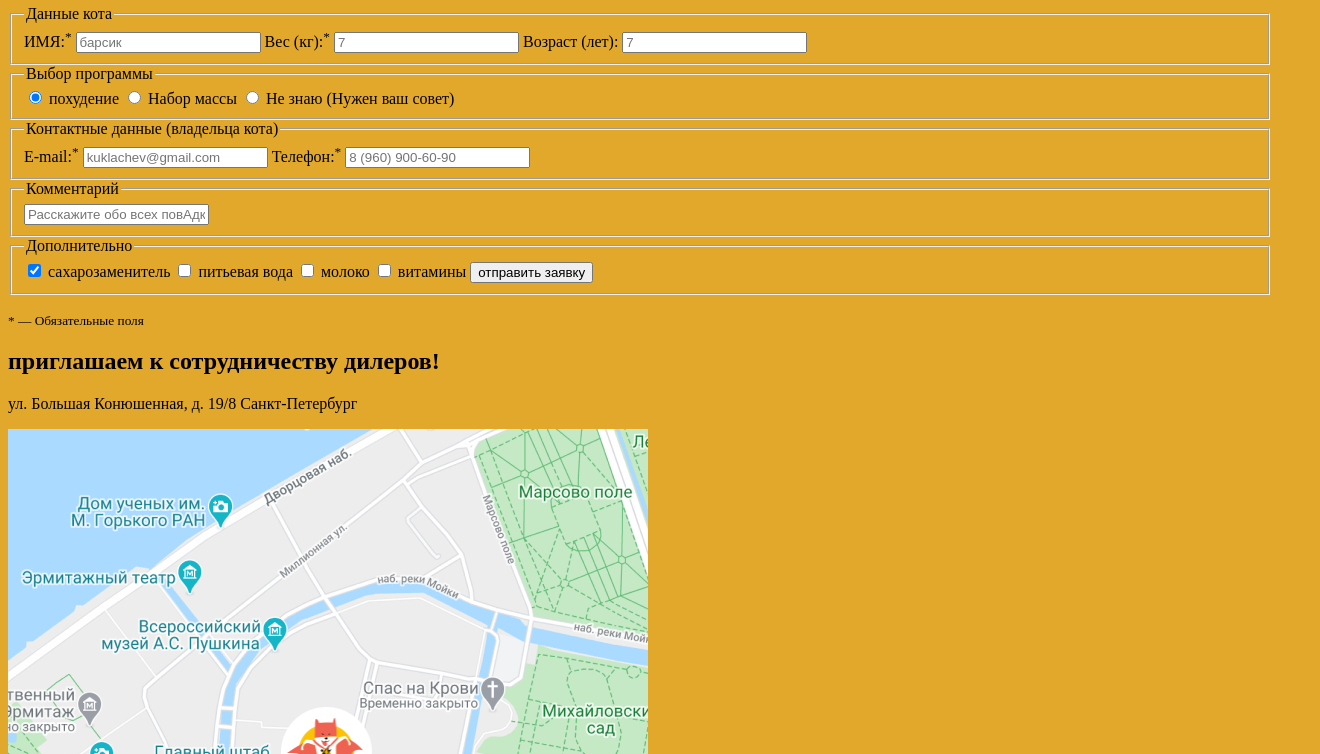
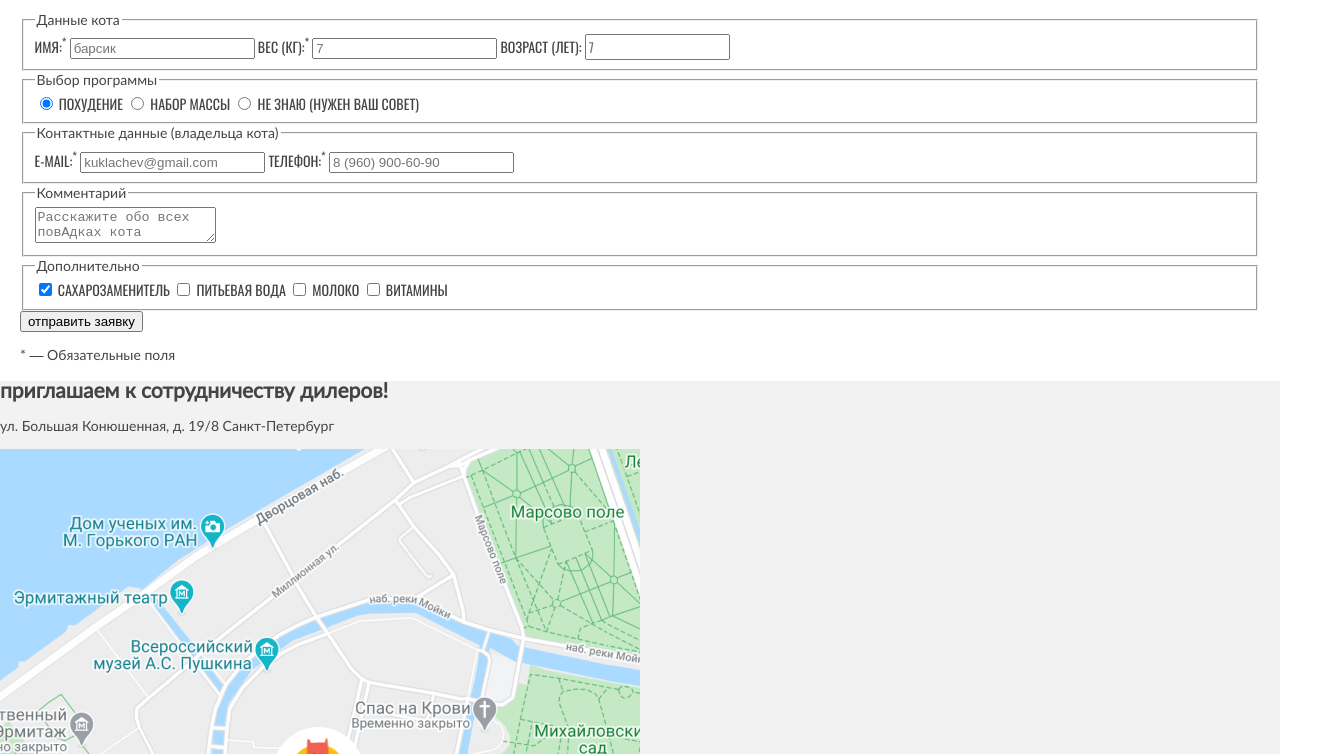
Before and after one commit to htmlacademy-adaptive/2132761-cat-energy-28, a website: page source/form.html in a window 1280 px wide. Shown: the part 250-1004 px from the top of the page, 1320 px wide, since content can reach past the window. Drawn offline with nearby package versions, Linux system fonts and the light colour scheme; files that its build step writes are made by us from their sources.

Commit message:
Добавляет файлы .less и стилизацию

```diff
--- a/source/form.html
+++ b/source/form.html
@@ -3,15 +3,15 @@
 
 <head>
   <meta charset="utf-8">
-  <link rel="stylesheet" href="../source/css/style.css">
+  <link rel="stylesheet" href="css/style.css">
   <title>HTML Academy: Кэт энерджи</title>
 </head>
 
 <body class="page__body selection">
   <header class="main-header">
     <a class="main-header__logo" href="index.html">
-      <img src="img/logo-pic.svg"  alt="Логотип Кэт энерджи в виде кота">
-      <img src="img/logo-words.svg"  alt="Логотип Кэт энерджи в виде надписи">
+      <img src="img/logo-pic.svg" width="33" height="38"  alt="Логотип Кэт энерджи в виде кота">
+      <img src="img/logo-words.svg" width="101" height="18"  alt="Логотип Кэт энерджи в виде надписи">
     </a>
     <nav class="nav">
       <button class="main-nav__toggle" type="button"><span class="visually-hidden">Открыть меню</span></button>
@@ -31,7 +31,6 @@
     </nav>
   </header>
   <main class="selection__container selection">
-
     <h1 class="selection__title title">Подбор программы</h1>
     <p class="selection__discription">Заполните анкету, и мы подберем
       программу питания для вашего кота</p>
@@ -39,69 +38,69 @@
       <form class="selection-program" action="https://echo.htmlacademy.ru" method="post">
         <fieldset class="selection-program__data data-cat">
           <legend class="visually-hidden">Данные кота</legend>
-              <label class="data-cat__name selection__input" for="cat-name">ИМЯ:<sup>*</sup>
-                <input class="data-cat__input" type="text" id="cat-name" placeholder="барсик" name="ИМЯ" required>
+              <label class="data-cat__name selection__input">ИМЯ:<sup>*</sup>
+                <input class="data-cat__input" type="text" placeholder="барсик" name="ИМЯ" required>
               </label>
-    <label class="data-cat__weidth selection__input" for="cat-weidth">Вес (кг):<sup>*</sup>
-                <input class="data-cat__input" type="number" id="cat-weidth" placeholder="7" name="Вес (кг):" required>
+    <label class="data-cat__weidth selection__input">Вес (кг):<sup>*</sup>
+                <input class="data-cat__input" type="number" placeholder="7" name="Вес (кг):" required>
               </label>
-              <label class="data-cat__age selection__input" for="cat-age">Возраст (лет):
-                <input class="data-cat__input selection__input" type="number" id="cat-age" placeholder="7" name="Возраст (лет):">
+              <label class="data-cat__age selection__input">Возраст (лет):
+                <input class="data-cat__input selection__input" type="number" placeholder="7" name="Возраст (лет):">
               </label>
         </fieldset>
-        <fieldset class="selection-program">
+        <fieldset class="selection-program__selection">
           <legend class="visually-hidden">Выбор программы</legend>
-              <label class="selection-program__type selection__input" for="slim">
-                <input class="selection-program__type" type="radio" id="slim" name="type" value="slim" checked>
+              <label class="selection-program__type selection__input">
+                <input class="selection-program__type" type="radio" name="type" value="slim" checked>
               похудение
               </label>
-              <label class="selection-program__type selection__input" for="bulk">
-                <input class="selection-program__type" type="radio" id="bulk" name="type" value="bulk">
+              <label class="selection-program__type selection__input">
+                <input class="selection-program__type" type="radio" name="type" value="bulk">
                 Набор массы
               </label>
-              <label class="selection-program__type selection__input" for="advice">
-                <input class="selection-program__type" type="radio" id="advice" name="type" value="advice">
+              <label class="selection-program__type selection__input">
+                <input class="selection-program__type" type="radio" name="type" value="advice">
                 Не знаю (Нужен ваш совет)
               </label>
         </fieldset>
           <fieldset class="selection-program__contacts-data contacts-data">
-            <legend class="contacts-data__title">Контактные данные
+            <legend class="contacts-data__title selection-program__title">Контактные данные
               (владельца кота)</legend>
-                <label class="contacts-data__email selection__input" for="email">E-mail:<sup>*</sup>
-                  <input class="contacts-data__input" type="email" id="email" name="contacts"
+                <label class="contacts-data__email selection__input">E-mail:<sup>*</sup>
+                  <input class="contacts-data__input" type="email" name="contacts"
                     placeholder="kuklachev@gmail.com" required>
                 </label>
-                <label class="contacts-data__number selection__input" for="phone">Телефон:<sup>*</sup>
-                  <input class="contacts-data__input" type="tel" id="phone" name="number" placeholder="8 (960) 900-60-90"
+                <label class="contacts-data__number selection__input">Телефон:<sup>*</sup>
+                  <input class="contacts-data__input" type="tel" name="number" placeholder="8 (960) 900-60-90"
                     required>
                 </label>
           </fieldset>
           <fieldset class="selection-program__comment comment">
-            <legend class="comment__title">Комментарий</legend>
-            <input class="comment__input selection__input" type="text" placeholder="Расскажите обо всех повАдках кота">
+            <legend class="comment__title selection-program__title">Комментарий</legend>
+            <textarea class="comment__field" name="comment__field" placeholder="Расскажите обо всех повАдках кота"></textarea>
           </fieldset>
           <fieldset class="selection-program__additional additional">
-            <legend class="additional__title subtitle">Дополнительно</legend>
-                <label class="selection__input" for="additional__sweetener">
-                  <input class="additional__sweetener" type="checkbox" id="additional__sweetener" name="sweetener" checked>
+            <legend class="additional__title selection-program__title">Дополнительно</legend>
+                <label class="selection__input">
+                  <input class="additional__sweetener" type="checkbox" name="sweetener" checked>
                   сахарозаменитель
                 </label>
-                <label class="selection__input" for="additional__water">
-                  <input class="additional__water" type="checkbox" id="additional__water" name="water">
+                <label class="selection__input">
+                  <input class="additional__water" type="checkbox" name="water">
                   питьевая вода
                 </label>
-                <label class="selection__input" for="additional__milk">
-                  <input class="additional__milk" type="checkbox" id="additional__milk" name="milk">
+                <label class="selection__input">
+                  <input class="additional__milk" type="checkbox" name="milk">
                   молоко
                 </label>
-                <label class="selection__input" for="additional__vitamins">
-                  <input class="additional__vitamins" type="checkbox" id="additional__vitamins" name="vitamins">
+                <label class="selection__input">
+                  <input class="additional__vitamins" type="checkbox" name="vitamins">
                   витамины
                 </label>
-          <button class="selection-program__button button" type="submit">отправить заявку</button>
         </fieldset>
+        <button class="selection-program__button button" type="submit">отправить заявку</button>
         <p class="selection_always-fields">
-          <small>* — Обязательные поля</small>
+          * — Обязательные поля</p>
       </form>
     </div>
       <section class="contact">
@@ -128,11 +127,9 @@
           <a class="social__link social__link--telegram" href="https://t.me/htmlacademy">Мы в Телеграме</a>
         </li>
       </ul>
-      <div class="main-footer__copyright copyright">
         <a class="copyright-link" href="https://htmlacademy.ru/intensive/adaptive">HTML Academy
-          <img src="img/footer/logo-academy.svg" alt="Логотип html Academy">
+          <img src="img/footer/logo-academy.svg" width="27" height="34" alt="Логотип html Academy">
         </a>
-      </div>
     </div>
   </footer>
 </body>
--- /dev/null
+++ b/source/less/blocks/catalog.less
@@ -0,0 +1,9 @@
+.catalog__wrapper {
+  padding: 0 20px 0 20px;
+}
+
+.catalog-container {
+  .contact {
+    background-color: #F2F2F2;
+  }
+}
--- /dev/null
+++ b/source/less/blocks/history.less
@@ -0,0 +1,4 @@
+.history {
+  padding: 0 20px 0 20px;
+  background-color: #EAEAEA;
+}
--- /dev/null
+++ b/source/less/blocks/info.less
@@ -0,0 +1,3 @@
+.info {
+  padding: 0 20px 0 20px;
+}
--- /dev/null
+++ b/source/less/blocks/main-footer.less
@@ -0,0 +1,4 @@
+.main-footer {
+  padding: 0 20px 0 20px;
+  background-color: #F2F2F2;
+}
--- /dev/null
+++ b/source/less/blocks/main-header.less
@@ -0,0 +1,5 @@
+.main-header {
+  width: 100%;
+  min-height: 38px;
+  padding: 10px 20px 18px;
+}
--- /dev/null
+++ b/source/less/blocks/programs.less
@@ -0,0 +1,7 @@
+.programs {
+  padding: 0 20px 0 20px;
+}
+
+.program__discription {
+  background-color: #F2F2F2;
+}
--- /dev/null
+++ b/source/less/blocks/promo.less
@@ -0,0 +1,3 @@
+.promo {
+  padding: 0;
+}
--- /dev/null
+++ b/source/less/blocks/selection-program.less
@@ -0,0 +1,15 @@
+.selection__data-wrapper {
+  padding: 0 20px 0 20px;
+}
+
+.selection {
+  .contact {
+    background-color: #F2F2F2;
+  }
+}
+
+.selection__input {
+  font-family: "Oswald","Arial", sans-serif;
+  color: #444444;
+  text-transform: uppercase;
+}
--- /dev/null
+++ b/source/less/fonts.less
@@ -0,0 +1,23 @@
+@font-face {
+  font-family: Oswald;
+  src: url("../fonts/oswald/oswaldregular.woff2") format("woff2");
+  font-weight: 400;
+  font-style: normal;
+  font-display: swap;
+}
+
+@font-face {
+  font-family: Oswald;
+  src: url("../fonts/oswald/oswaldregular.woff2") format("woff2");
+  font-weight: 500;
+  font-style: normal;
+  font-display: swap;
+}
+
+@font-face {
+  font-family: Lato;
+  src: url("../fonts/lato/Lato-Regular.woff2") format("woff2");
+  font-weight: 400;
+  font-style: normal;
+  font-display: swap;
+}
--- a/source/less/style.less
+++ b/source/less/style.less
@@ -1 +1,10 @@
-body { background: rgb(226, 168, 43); }
+@import "./fonts.less";
+@import "./utils.less";
+@import "./blocks/main-header.less";
+@import "./blocks/promo.less";
+@import "./blocks/programs.less";
+@import "./blocks/info.less";
+@import "./blocks/history.less";
+@import "./blocks/main-footer.less";
+@import "./blocks/catalog.less";
+@import "./blocks/selection-program.less";
--- /dev/null
+++ b/source/less/utils.less
@@ -0,0 +1,10 @@
+body {
+  margin: 0;
+  min-height: 100%;
+  font-family: "Lato", "Arial", sans-serif;
+  background-color: #ffffff;
+  color: #444444;
+  font-weight: 400;
+  font-size: 14px;
+  line-height: 18px;
+}
```
Also changed, not shown: source/catalog.html (+15 -15 lines), source/index.html (+9 -11 lines), source/img/cat-slider-mobile.jpg (added), source/less/blocks/contact.less (added).
